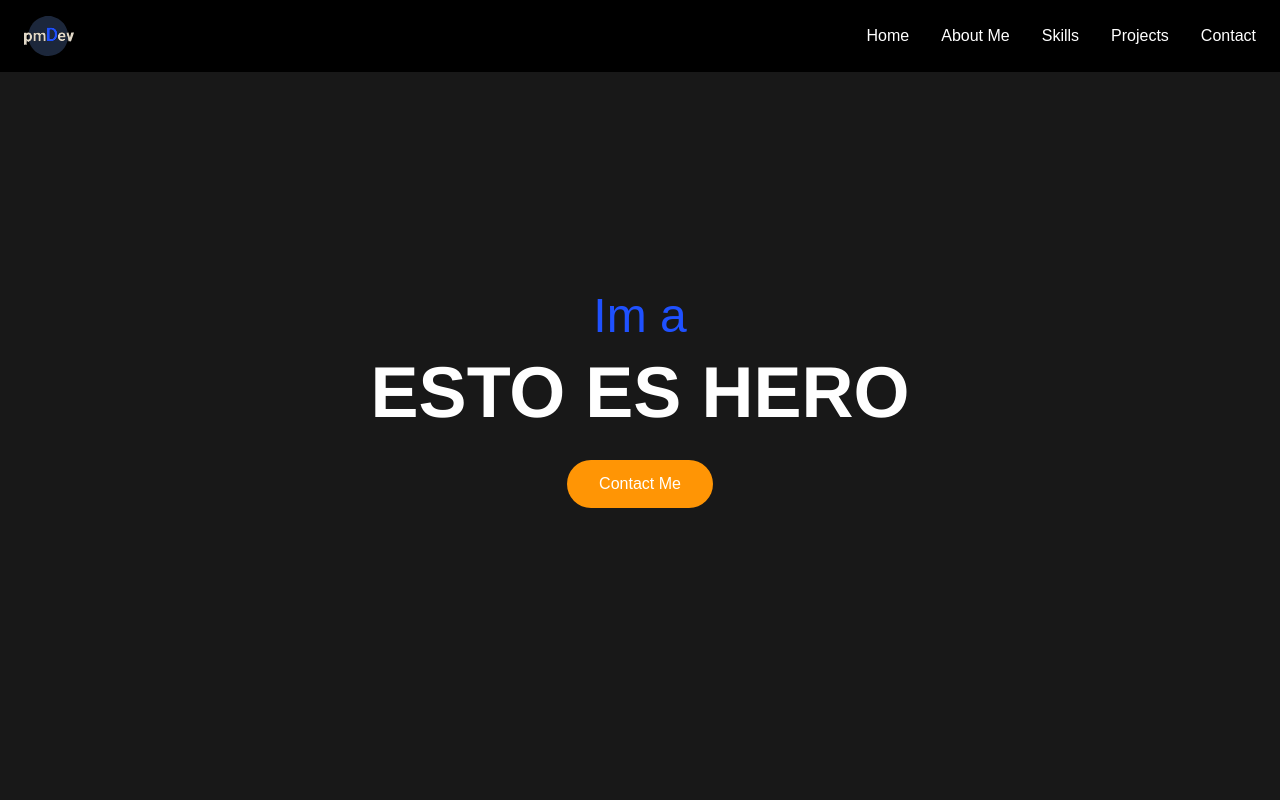
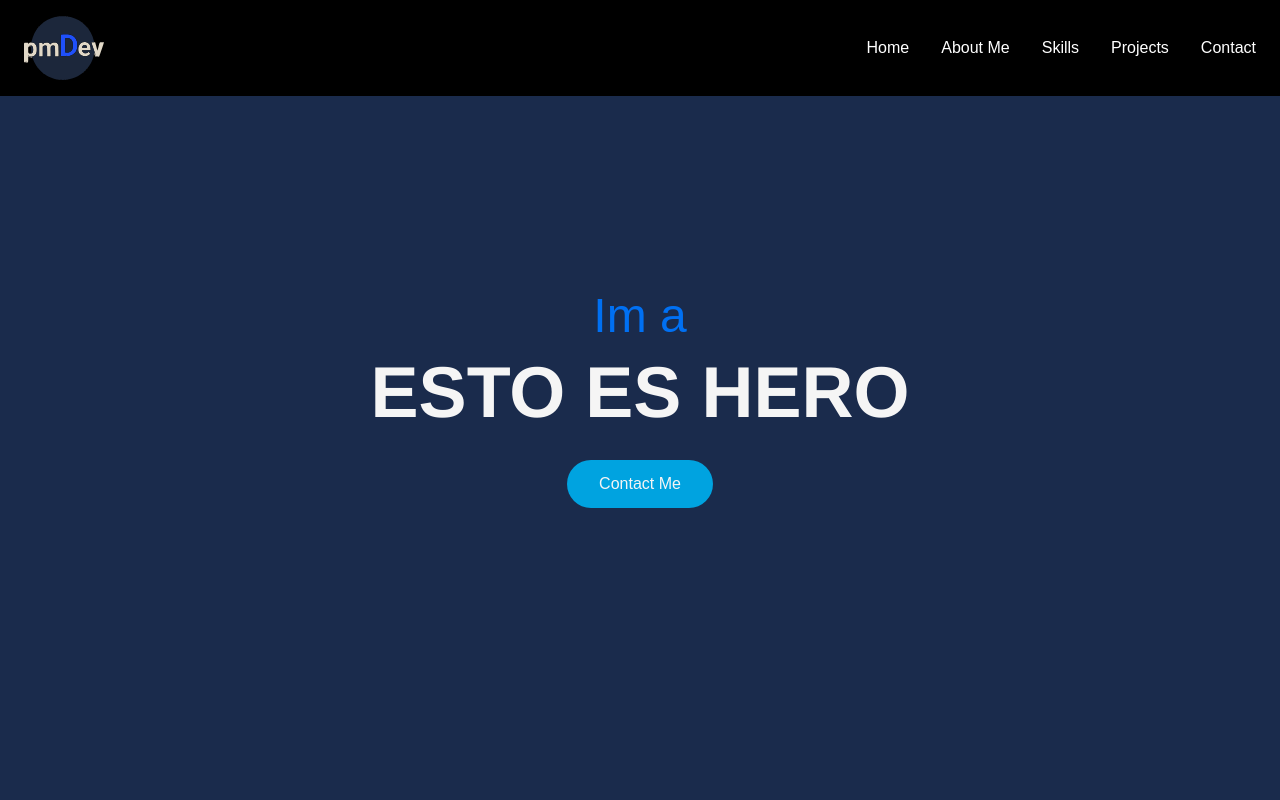
Before and after one commit to pablitomartinez/mi-web, a Next.js app: page / in a window 1280 px wide. Shown: the top 800 px of the page. Built offline with nearby package versions, Linux system fonts and the light colour scheme.

Commit message:
styled: nueva paleta de colores

```diff
--- a/src/components/navbar.tsx
+++ b/src/components/navbar.tsx
@@ -16,8 +16,8 @@ const Navbar = () => {
         {/* <div className="text-2xl font-bold text-orange-600">A</div> */}
         <Image
           src="/logo/logo-svg.svg"
-          width={50}
-          height={50}
+          width={80}
+          height={80}
           alt="logo-pmDev"
         />
       </div>
--- a/tailwind.config.ts
+++ b/tailwind.config.ts
@@ -8,13 +8,13 @@ const config: Config = {
   ],
   theme: {
     extend: {
-      // Paleta de colores personalizada
+      // Paleta de colores personalizada basada en el logo
       colors: {
-        primary: "#181818", // Negro profundo
-        secondary: "#1f51ff", // Azul neón
-        background: "#ffffff", // Blanco puro
-        text: "#9ca3af", // Gris claro
-        accent: "#ff9505", // Naranja fuerte
+        primary: "#1A2B4C", // Azul oscuro del fondo
+        secondary: "#0070F3", // Azul brillante del acento
+        background: "#F5F5F5", // Fondo claro para mantener legibilidad
+        text: "#D4CBB8", // Beige del texto
+        accent: "#00A3E0", // Acento adicional para resaltar (derivado del azul)
       },
       // Tipografía personalizada
       fontFamily: {
```
